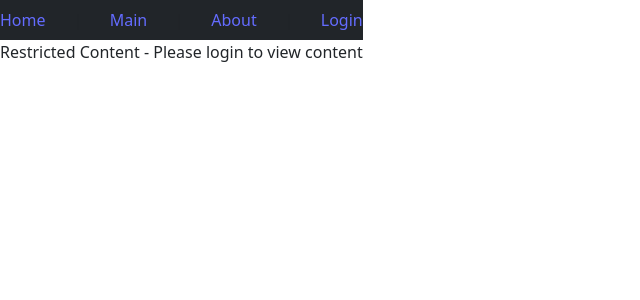
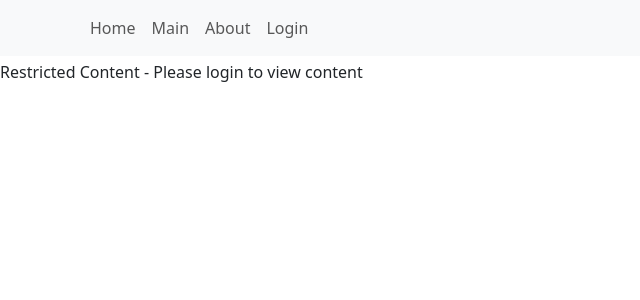
Before and after one commit to kuhn-moni/Project-3.0-React-Typescript-factbook, a React (Vite) app in the folder react_TS_factbook/: page /chat in a window 1280 px wide. Shown: the top 300 px of the page, without its empty margins (0-640 px from the left). Built offline with nearby package versions, Linux system fonts and the light colour scheme; no server answers.

Commit message:
navbar position fixed and bootstrap styling

```diff
--- a/react_TS_factbook/src/App.tsx
+++ b/react_TS_factbook/src/App.tsx
@@ -2,8 +2,6 @@ import { useContext } from "react";
 import {
   createBrowserRouter,
   createRoutesFromElements,
-  Link,
-  NavLink,
   Outlet,
   Route,
   RouterProvider,
@@ -17,7 +15,7 @@ import Details from "./views/Details";
 import ProtectedLayout from "./views/ProtectedLayout";
 import Login from "./views/Login";
 import Chat from "./views/Chat";
-// import DataMaps from "./components/DataMaps";
+import { Container, Nav, Navbar } from "react-bootstrap";
 
 function App() {
   const router = createBrowserRouter(
@@ -55,21 +53,32 @@ const Root = () => {
   const { user, logout } = useContext(AuthContext);
   return (
     <>
-      <nav className="navbar navbar-dark bg-dark">
-        <NavLink to="/">Home</NavLink> | <NavLink to="/main">Main</NavLink> |{" "}
-        <NavLink to="/about">About</NavLink> |{" "}
+      <Navbar fixed="top" expand="lg" className="bg-body-tertiary">
+        <Container>
+          <Navbar.Toggle aria-controls="basic-navbar-nav" />
+          <Navbar.Collapse id="basic-navbar-nav">
+            <Nav
+              className="me-auto my-2 my-lg-0"
+              style={{ maxHeight: "100px" }}
+              navbarScroll
+            >
+              <Nav.Link href="/">Home</Nav.Link>{" "}
+              <Nav.Link href="main">Main</Nav.Link>{" "}
+              <Nav.Link href="about">About</Nav.Link>{" "}
               {user ? (
                 <>
-            <Link to={"/chat"}>Chat</Link>
+                  <Nav.Link href={"/chat"}>Chat</Nav.Link>
                   <button onClick={logout}>Logout</button>
                 </>
               ) : (
-          <Link to={"login"}>Login</Link>
+                <Nav.Link href={"login"}>Login</Nav.Link>
               )}
-        {/* <NavLink to="/map">Map</NavLink> |{" "} */}
-      </nav>
+            </Nav>
+          </Navbar.Collapse>
+        </Container>
+      </Navbar>
 
-      <div>
+      <div style={{ marginTop: "60px" }}>
         <Outlet />
       </div>
     </>
--- a/react_TS_factbook/src/views/Chat.tsx
+++ b/react_TS_factbook/src/views/Chat.tsx
@@ -66,7 +66,7 @@ function Chat() {
 
   return (
     <div style={containerStyle}>
-      <h1>Chat/Forum!</h1>
+      <h1>Discourse Forum</h1>
       <div
         style={{
           display: "flex",
--- a/react_TS_factbook/src/views/Main.tsx
+++ b/react_TS_factbook/src/views/Main.tsx
@@ -62,7 +62,7 @@ const Main = () => {
       .toLowerCase()
       .includes(searchText.toLowerCase());
   });
-  console.log("filteredCountries :>> ", filteredCountries);
+  // console.log("filteredCountries :>> ", filteredCountries);
 
   const handleInputChange = (e: ChangeEvent<HTMLInputElement>) => {
     setsearchText(e.target.value);
```
Lines whose indentation alone changed are shown as unchanged.
